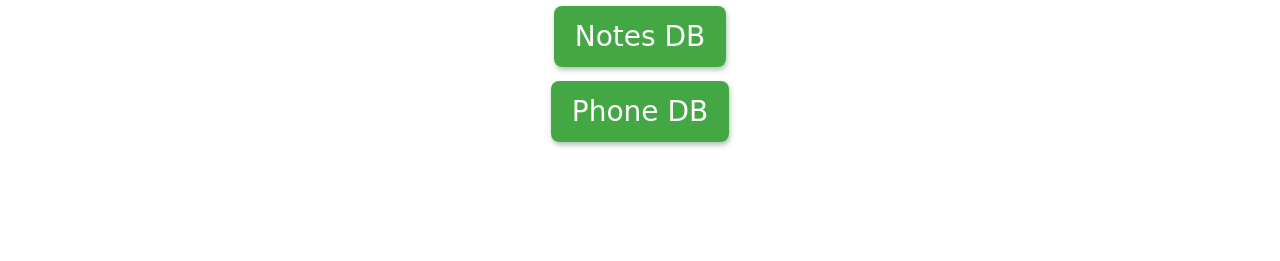
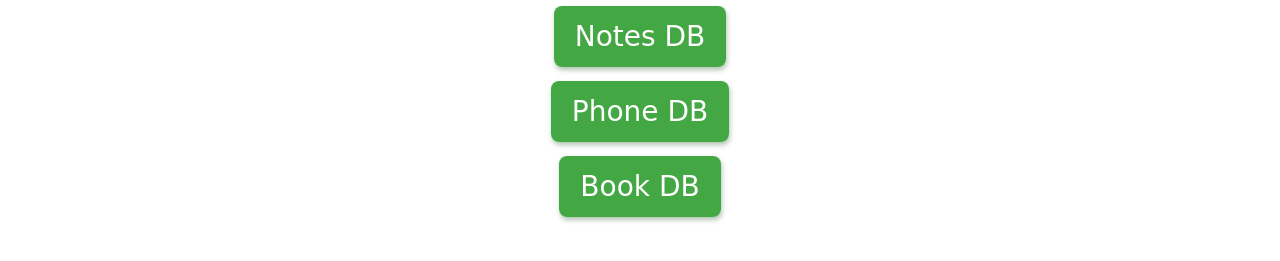
Before and after one commit to TriptoAfsin/API-Host, a plain HTML site: page index.html in a window 1280 px wide. Shown: the part 71-332 px from the top of the page. Drawn offline with Linux system fonts and the light colour scheme; a web font is replaced by a local one.

Commit message:
Update index.html

```diff
--- a/index.html
+++ b/index.html
@@ -13,6 +13,9 @@
         <div class="container">
             <a href="./phoneDB.json" class="button">Phone DB</a>
         </div>
+        <div class="container">
+            <a href="./BookDB.json" class="button">Book DB</a>
+        </div>
     </div>
 
 
```
